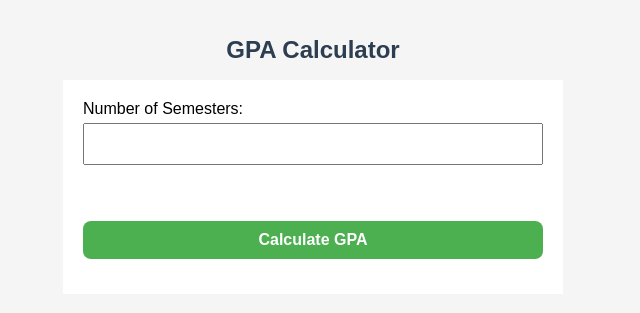
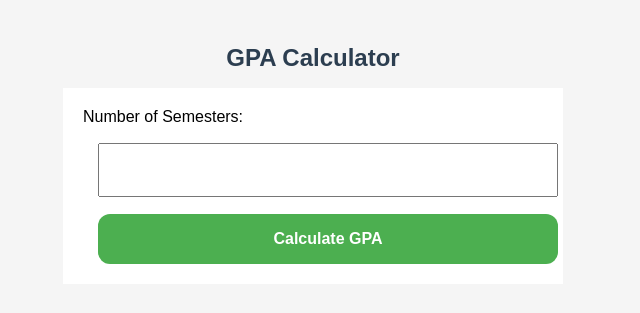
Before and after one commit to Divyaponnuru15/gpa-calculator, a Flask app: page / in a window 1280 px wide. Shown: the top 313 px of the page, without its empty margins (327-967 px from the left). Run offline with Flask 3, Linux system fonts and the light colour scheme.

Commit message:
Fixed UI spacing, updated font style, and increased cat GIF size

```diff
--- a/static/style.css
+++ b/static/style.css
@@ -1,5 +1,5 @@
 body {
-    font-family: Arial, sans-serif;
+    font-family:Arial, Helvetica, sans-serif;
     background-color:whitesmoke
 }
 
@@ -20,15 +20,16 @@ form {
 
 input, button {
 
-    padding: 8px;
+    padding: 9px;
     width: 100%;
-    margin: 10px 0; /* 10px top and bottom spacing */
+    margin: 6px 0; /* 10px top and bottom spacing */
     box-sizing: border-box;
 }
 
 
 button {
     background-color: #3498db;
+    margin-top: 12px;
     color: white;
     border: none;
     cursor: pointer;
@@ -45,7 +46,7 @@ button:hover {
         width: 100%;
         max-width: 100%;
         overflow-x: auto;   /* scrolls on mobile */
-        margin-top: 3px;
+        margin-top: 10px;
 }
 
 /* Table styling */
@@ -77,10 +78,10 @@ th {
  .cat-gif {
 
     display: block;
-    margin: 20px auto;
-    width: 25vw;        /* scales with screen width */
-    max-width: 200px;
-    min-width: 100px;
+    margin: 15px auto;
+    width: 50vw;        /* scales with screen width */
+    max-width: 320px;
+    min-width: 180px;
     height: auto;
     animation: pop 2s ease;
 }
--- a/templates/index.html
+++ b/templates/index.html
@@ -10,8 +10,8 @@
 
 /* Body styling */
 body {
-    font-family: Arial, sans-serif;
-    margin: 0;
+    font-family:Arial, Helvetica, sans-serif;
+    margin: 10;
     padding: 20px;
     display: flex;
     flex-direction: column;
@@ -36,8 +36,8 @@ input[type="number"],
 input[type="text"],
 button {
     width: 100%;
-    padding: 10px;
-    margin: 5px 0 15px 0;
+    padding: 16px;
+    margin: 17px 15px 0 ;
     box-sizing: border-box;
     font-size: 16px;
 }
@@ -47,7 +47,7 @@ button {
     background-color: #4CAF50;
     color: white;
     border: none;
-    border-radius: 8px;
+    border-radius: 12px;
     cursor: pointer;
 }
 
@@ -60,7 +60,7 @@ table {
     width: 100%;
     max-width: 500px;
     border-collapse: collapse;
-    margin-top: 20px;
+    margin-top: 25px;
 }
 
 table, th, td {
@@ -73,9 +73,9 @@ table, th, td {
 .cat-gif {
     display: block;
     margin: 20px auto;
-    width: 20vw;       /* width relative to viewport */
-    max-width: 150px;  /* max width on large screens */
-    min-width: 80px;   /* min width on small screens */
+    width: 30vw;       /* width relative to viewport */
+    max-width: 230px;  /* max width on large screens */
+    min-width: 100px;   /* min width on small screens */
     height: auto;
 }
 
@@ -96,7 +96,7 @@ table, th, td {
                     <input type="text" name="theory_sem${i}" placeholder="S,A,B" required><br><br>
 
                     Practical Grades (comma separated):
-                    <input type="text" name="practical_sem${i}" placeholder="A,B" required><br><br>
+                    <input type="text" name="practical_sem${i}" placeholder="S,A,B" required><br><br>
                 `;
             }
         }
@@ -111,7 +111,7 @@ table, th, td {
     Number of Semesters:
     <input type="number" id="total_sem" name="total_sem" min="1" required
            onchange="generateSemesters()">
-    <br><br>
+    <!-- <br><br> -->
 
     <div id="semester_inputs"></div>
 
```
